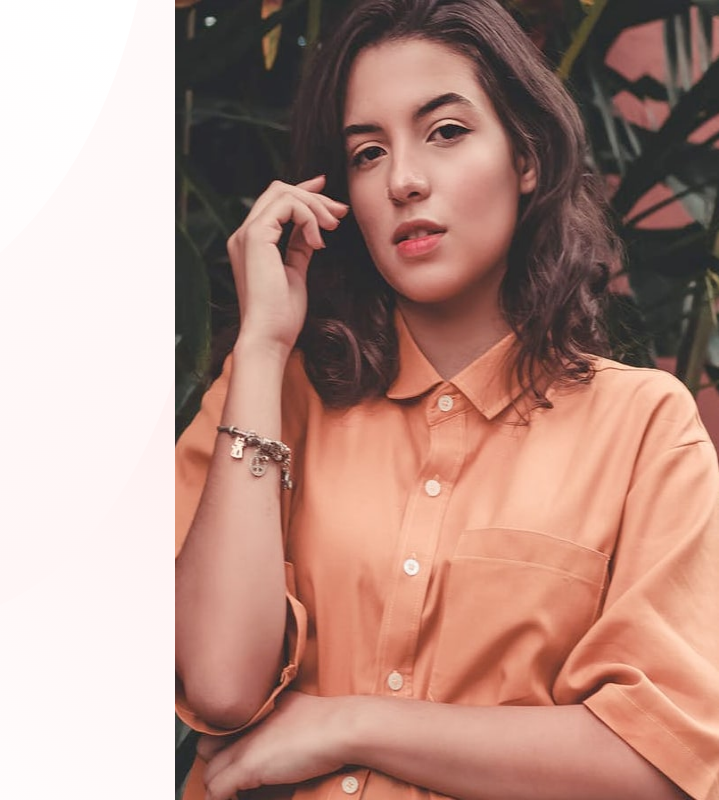
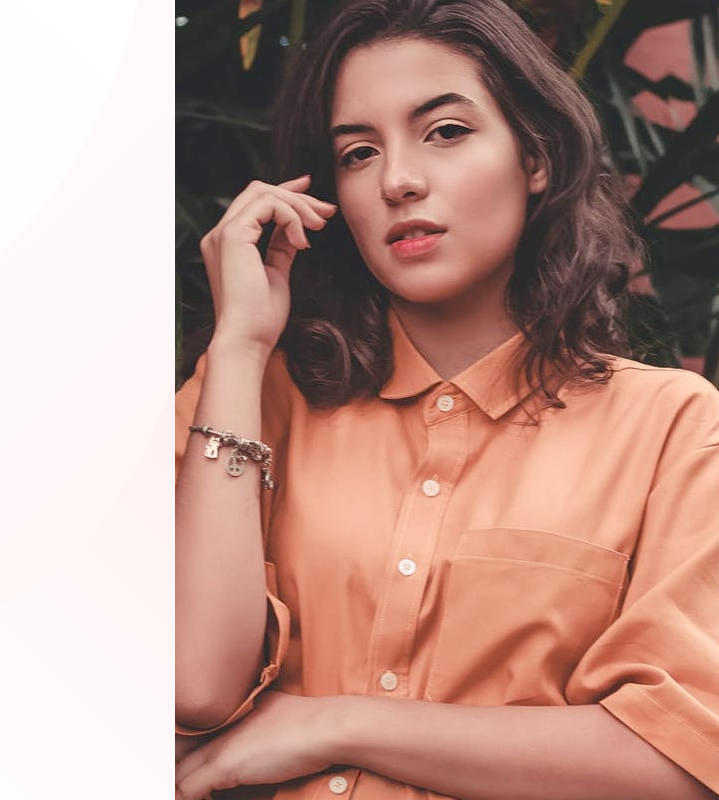
Before and after one commit to Hikmahx/4-Base-Apparel-coming-soon, a plain HTML site: page index.html in a window 1280 px wide. Shown: the full height of the page, 561-1280 px from the left. Drawn offline with Linux system fonts and the light colour scheme.

Commit message:
css modified

```diff
--- a/css/style.scss
+++ b/css/style.scss
@@ -141,7 +141,7 @@ h1 {
   }
 }
 
-@media (min-width: 1023px) {
+@media (min-width: 750px) {
   .subscription {
     display: grid;
     grid-template-columns: 1fr 42.5%;
@@ -185,7 +185,7 @@ h1 {
   .img-wrapper img {
     width: 100%;
     height: 100%;
-    object-fit: fill;
+    object-fit: cover;
     position: absolute;
     right: 0;
     max-width: 100%;
```
Also changed, not shown: css/style.css, 1 other file.
